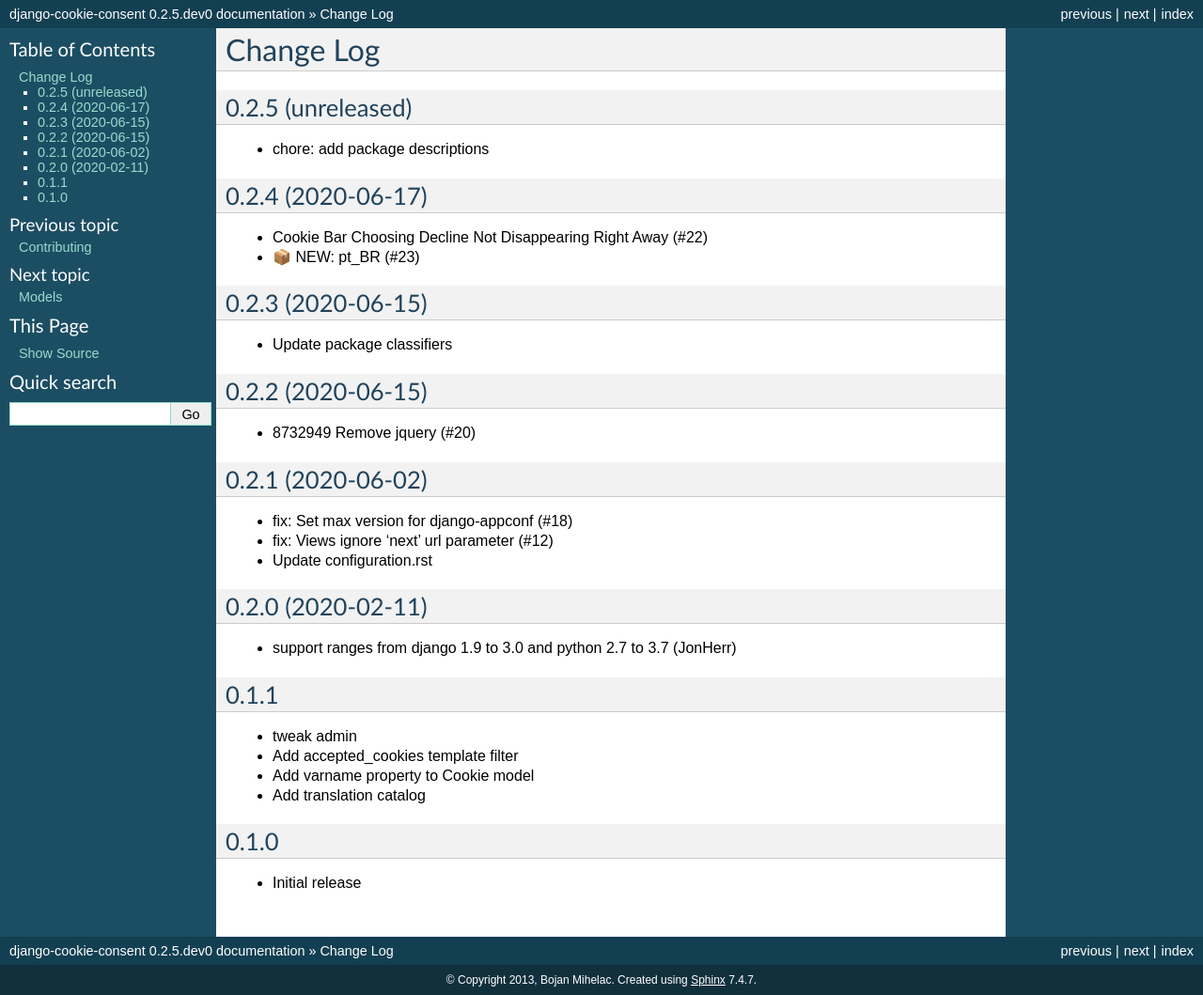
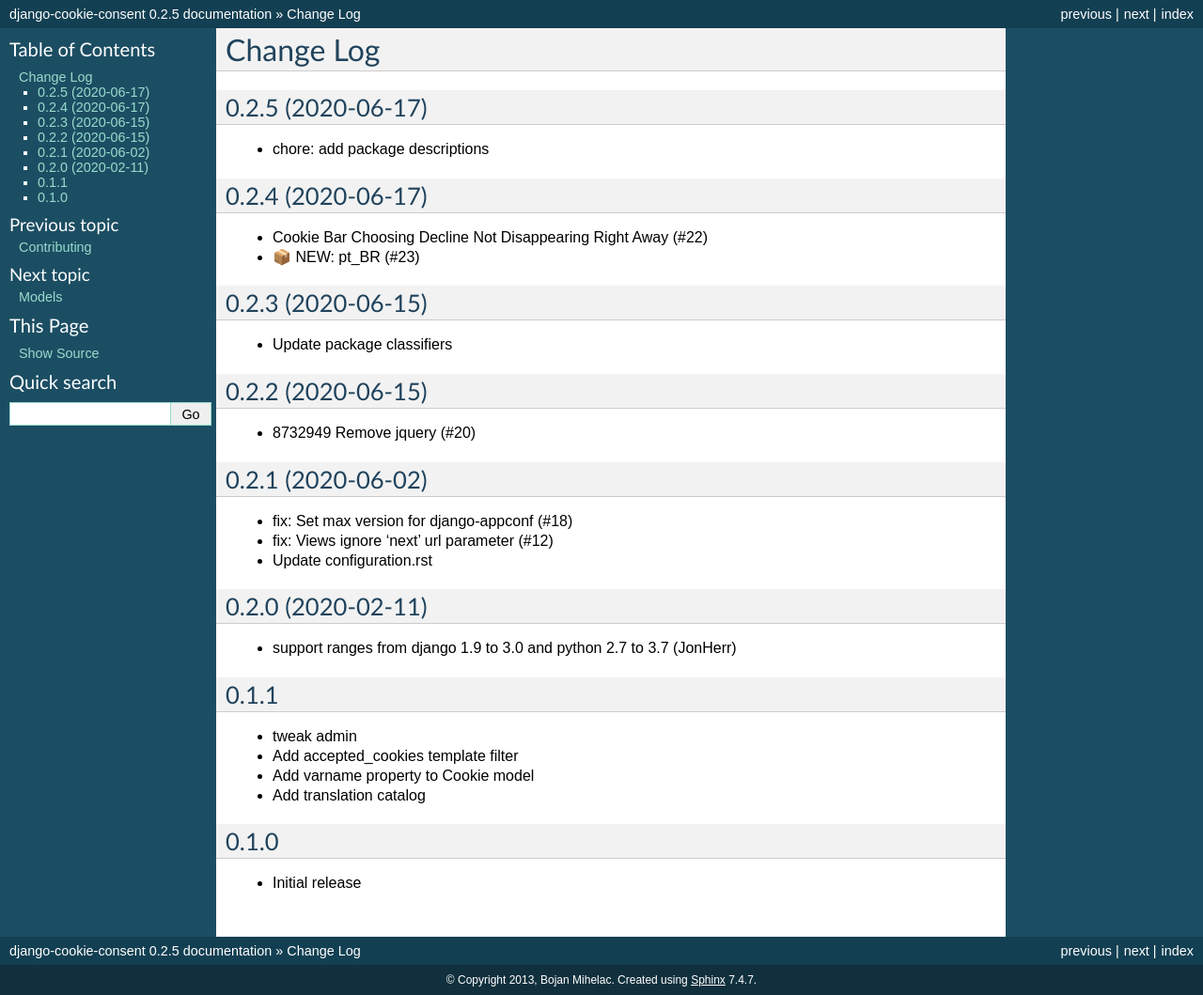
Before and after one commit to jazzband/django-cookie-consent, a Sphinx documentation site: the page built from docs/changelog.rst, in a window 1280 px wide. Shown: the whole page at 94% size. Built offline with Sphinx 7.4.7, drawn with Linux system fonts in a browser that asks for light colours; the version number is read from the project's files by our own code.

Commit message:
Preparing release 0.2.5

```diff
--- a/docs/changelog.rst
+++ b/docs/changelog.rst
@@ -2,7 +2,7 @@
 Change Log
 ===========
 
-0.2.5 (unreleased)
+0.2.5 (2020-06-17)
 ------------------
 
 * chore: add package descriptions
--- a/setup.py
+++ b/setup.py
@@ -2,7 +2,7 @@
 from setuptools import find_packages
 
 
-version = '0.2.5.dev0'
+version = '0.2.5'
 
 CLASSIFIERS = [
     'Framework :: Django',
```
